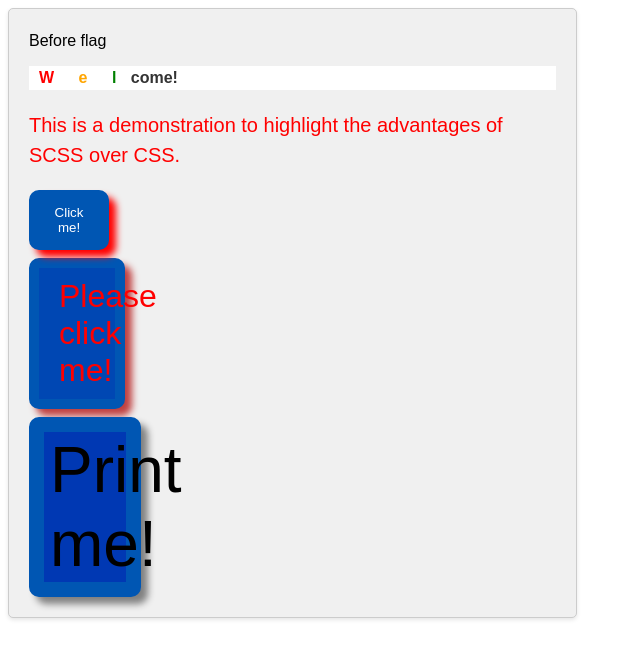
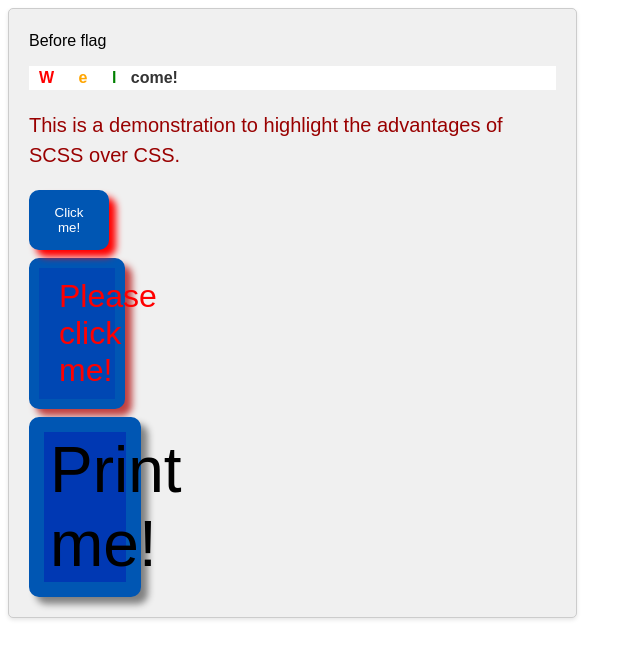
Before and after one commit to StandOut-0/CSSvsSass, a website: page index.html in a window 1280 px wide. Shown: the whole page, without its empty margins (0-640 px from the left). Drawn offline with Linux system fonts and the light colour scheme.

Commit message:
휘도 lighten darken 사용하기

```diff
--- a/before/before.scss
+++ b/before/before.scss
@@ -55,8 +55,9 @@ div {
 
     p {
       $light-text-color: map-get($palette, warning-color); //지역
+
       font-size: 1.2rem;
-      color: $light-text-color;
+      color: darken($light-text-color, 20%); //휘도 변경 lighten darken
       line-height: 1.5;
     }
 
```
Also changed, not shown: css/before.css, 1 other file.
